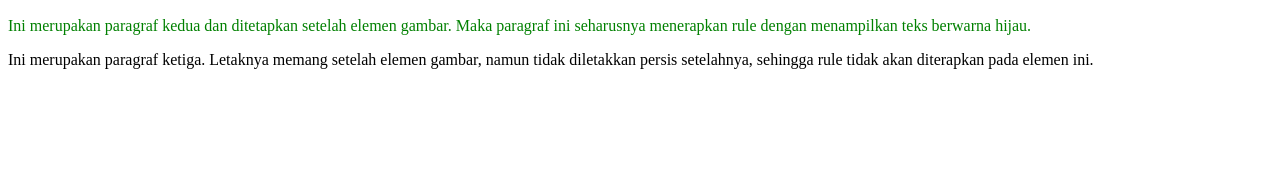
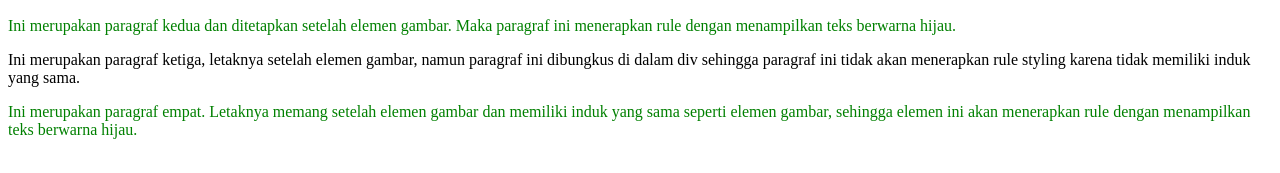
Before and after one commit to WahidinAji/Dicoding-DasarWeb, a plain HTML site: page css.html in a window 1280 px wide. Shown: the part 353-526 px from the top of the page. Drawn offline with Linux system fonts and the light colour scheme.

Commit message:
Combinators General Sibling Selector (~)

```diff
--- a/css.html
+++ b/css.html
@@ -1,18 +1,27 @@
 <!doctype html>
 <html lang="en">
+
 <head>
   <title>Judul Dokumen</title>
   <style>
-       /* Rule akan diterapkan pada elemen paragraf yang berada tepat setelah elemen img */
-       img + p {
+    /* Rule akan diterapkan pada elemen header yang berada tepat setelah elemen img */
+    img~p {
       color: green;
     }
   </style>
 </head>
+
 <body>
   <p>Ini merupakan paragraf pertama. Rule styling tidak akan diterapkan pada elemen paragraf ini.</p>
   <img src="https://i.imgur.com/cs2BJzw.jpg" alt="Dicoding logo" width="400px">
-<p>Ini merupakan paragraf kedua dan ditetapkan setelah elemen gambar. Maka paragraf ini seharusnya menerapkan rule dengan menampilkan teks berwarna hijau.</p>
-<p>Ini merupakan paragraf ketiga. Letaknya memang setelah elemen gambar, namun tidak diletakkan persis setelahnya, sehingga rule tidak akan diterapkan pada elemen ini.</p>
+  <p>Ini merupakan paragraf kedua dan ditetapkan setelah elemen gambar. Maka paragraf ini menerapkan rule dengan
+    menampilkan teks berwarna hijau.</p>
+  <div>
+    <p>Ini merupakan paragraf ketiga, letaknya setelah elemen gambar, namun paragraf ini dibungkus di dalam div sehingga
+      paragraf ini tidak akan menerapkan rule styling karena tidak memiliki induk yang sama.</p>
+  </div>
+  <p>Ini merupakan paragraf empat. Letaknya memang setelah elemen gambar dan memiliki induk yang sama seperti elemen
+    gambar, sehingga elemen ini akan menerapkan rule dengan menampilkan teks berwarna hijau.</p>
 </body>
+
 </html>
```
Lines whose indentation alone changed are shown as unchanged.
